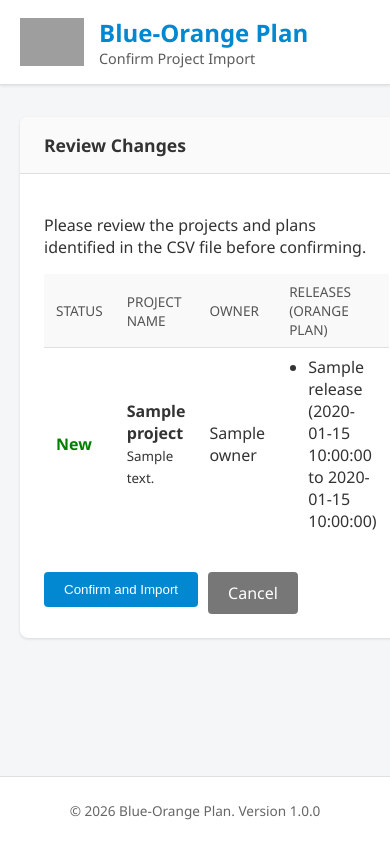
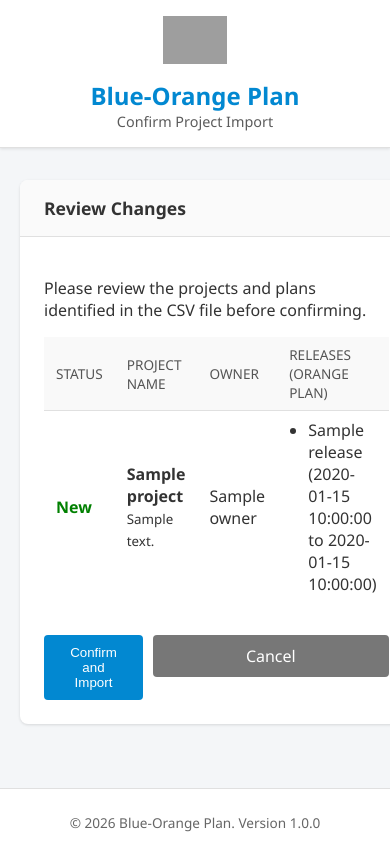
Before and after one commit to tssudhish/blue_orange_plan, a FastAPI app: template src/templates/project_import_confirm.html in a window 390 px wide; the page is wider, and only the part inside the window is pictured. Before the commit the page ends 820 px from the top of that part, so only its background shows below. Run offline with FastAPI, Linux system fonts and the light colour scheme; the template is opened without the code that fills it: most values are stand-ins (such as "Sample title", 1, 10 or a date in 2020); grey boxes are pictures that could not be loaded.

Commit message:
Updated theme

```diff
--- a/src/static/style.css
+++ b/src/static/style.css
@@ -6,6 +6,10 @@
     --card-bg: #ffffff;
     --text-color: #333333;
     --border-color: #e0e0e0;
+}
+
+* {
+    box-sizing: border-box;
 }
 
 body {
@@ -81,7 +85,7 @@ header p { margin: 0; opacity: 0.8; font-size: 0.9rem; }
 .warning-header h2 { color: var(--primary-orange); }
 .danger-header h2 { color: var(--danger-red); }
 
-.card-body { padding: 0; }
+.card-body { padding: 0; overflow-x: auto; }
 
 .data-table {
     width: 100%;
@@ -196,3 +200,31 @@ footer {
 }
 
 footer p { margin: 0; font-size: 0.85rem; }
+
+/* Mobile Responsiveness */
+@media (max-width: 768px) {
+    .header-flex {
+        flex-direction: column;
+        text-align: center;
+    }
+
+    .form-row {
+        grid-template-columns: 1fr;
+    }
+
+    .tab-header {
+        flex-wrap: wrap;
+        gap: 10px;
+    }
+
+    .header-with-actions {
+        flex-direction: column;
+        align-items: flex-start;
+        gap: 10px;
+    }
+
+    .btn-primary {
+        width: 100%;
+        text-align: center;
+    }
+}
```
